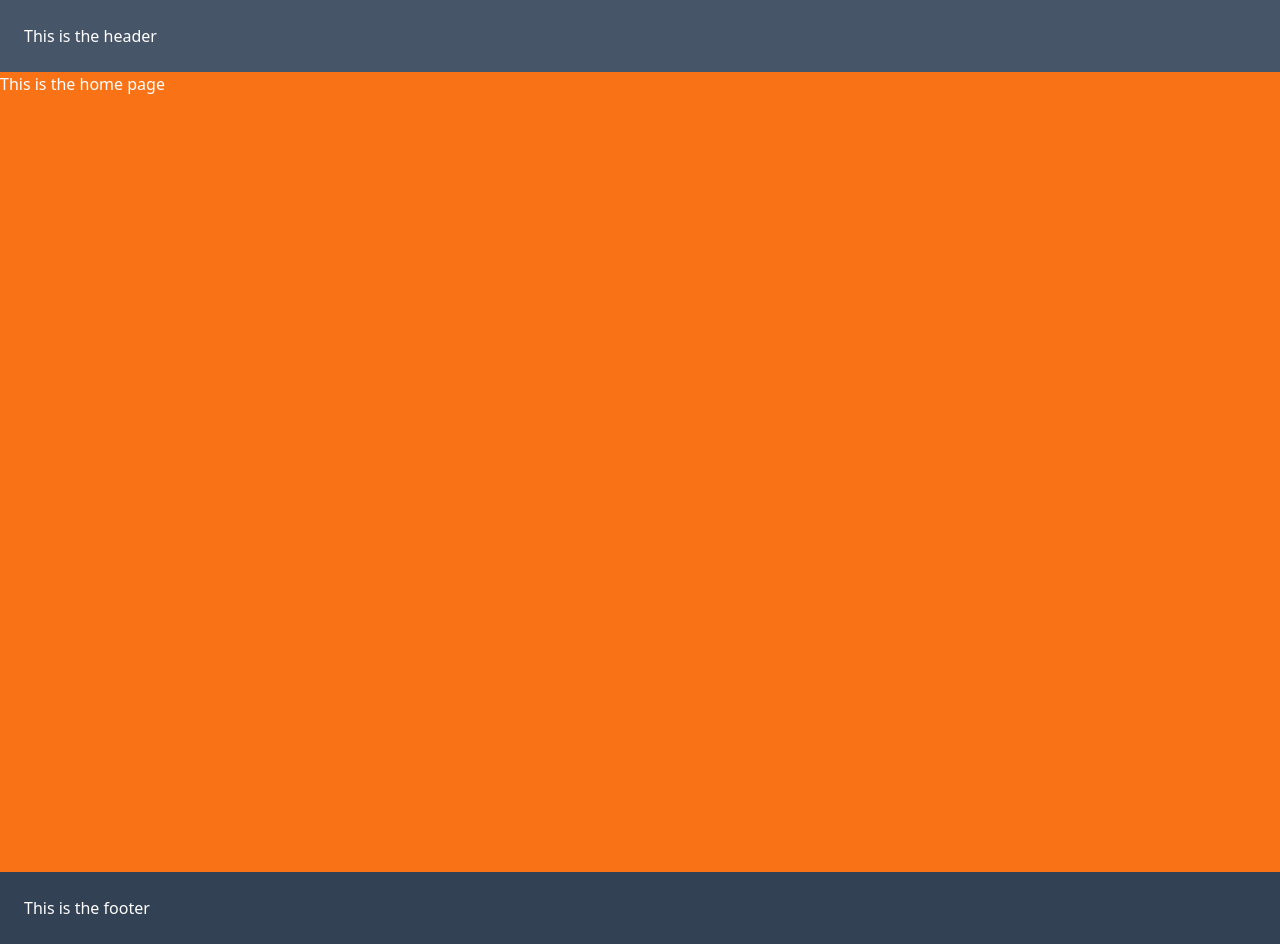
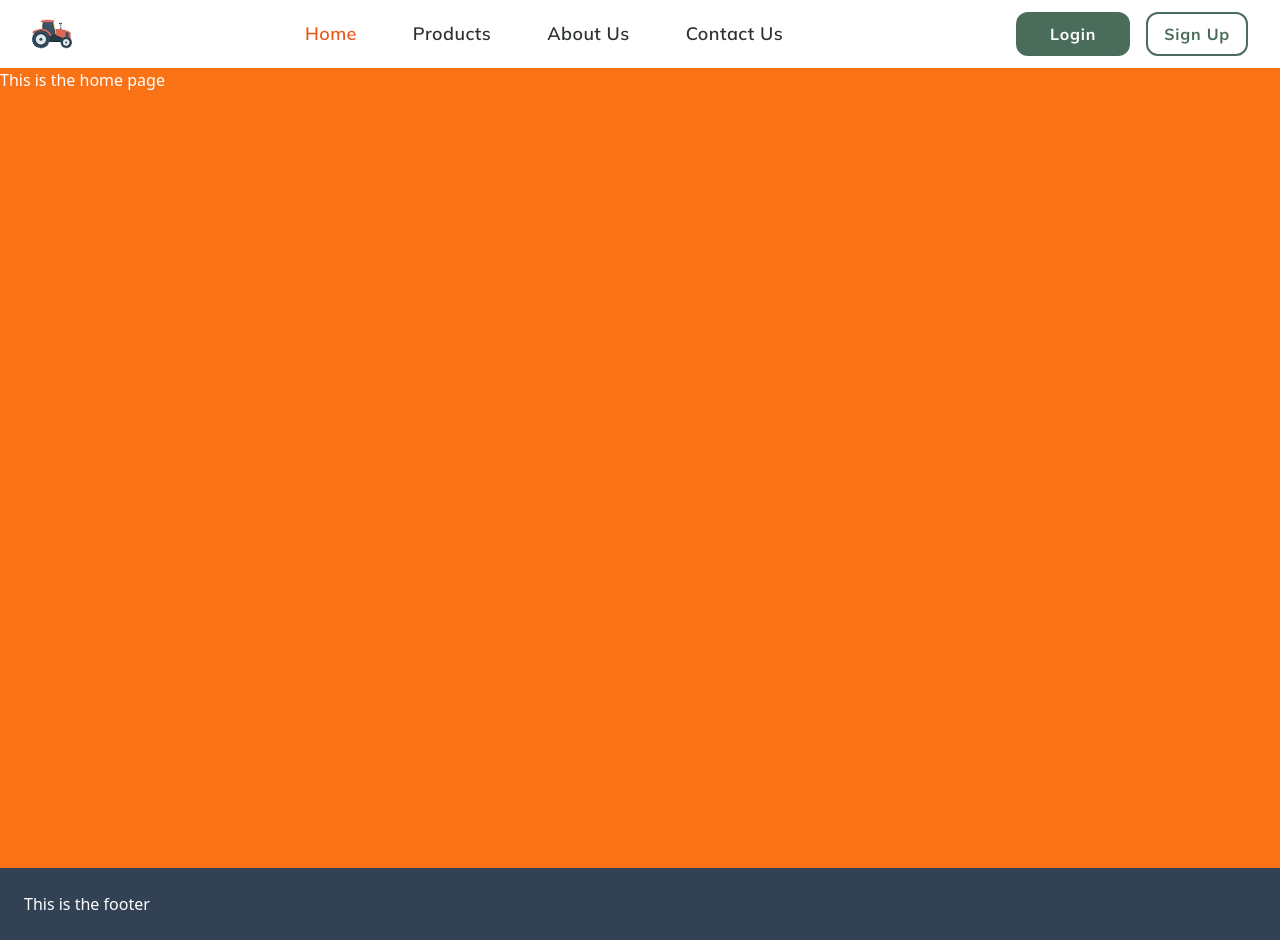
Before and after one commit to Ephy-kimotho/ukulima, a React (Vite) app: page / in a window 1280 px wide. Built offline with nearby package versions, Linux system fonts and the light colour scheme.

Commit message:
feat: implemented the Naviagtion for mobile and desktop

```diff
--- a/src/layout/Header.jsx
+++ b/src/layout/Header.jsx
@@ -1,7 +1,140 @@
+import { useState } from "react";
+import logo from "/icons/logo.png";
+import { Link, NavLink } from "react-router-dom";
+import { AlignRight, X } from "lucide-react";
+import Button from "../components/common/Button";
+
 function Header() {
+  /* State to keep track of Mobile menu status */
+  const [isMenuOpen, setIsMenuOpen] = useState(false);
+
+  /* Function to toggle mobile menu visibility */
+  const toggleMenu = () => setIsMenuOpen(!isMenuOpen);
+
+  const baseStyles =
+    "text-night font-semibold font-mulish text-lg hover:text-tangerine capitalize tracking-wide";
+  const activeStlyes = `${baseStyles} text-tangerine transition-colors duration-300`;
+
   return (
-    <header className="bg-slate-600 p-6 text-white">
-      <p>This is the header</p>
+    <header className="">
+      {/* TABLET AND DESKTOP NAVIGATION BAR */}
+      <section className="py-3 px-4 sm:px-8 bg-white shadow-md flex items-center justify-between">
+        {/* Logo */}
+        <Link to="/">
+          <img
+            src={logo}
+            alt="ukulima logo"
+            className="w-9 h-9 sm:w-10 sm:h-10"
+          />
+        </Link>
+
+        {/*Tablet and Desktop Navigation bar */}
+        <nav className="hidden md:flex gap-14">
+          <NavLink
+            to="/"
+            className={({ isActive }) => (isActive ? activeStlyes : baseStyles)}
+          >
+            Home
+          </NavLink>
+          <NavLink
+            to="products"
+            className={({ isActive }) => (isActive ? activeStlyes : baseStyles)}
+          >
+            Products
+          </NavLink>
+          <NavLink
+            to="about"
+            className={({ isActive }) => (isActive ? activeStlyes : baseStyles)}
+          >
+            About us
+          </NavLink>
+          <NavLink
+            to="contact"
+            className={({ isActive }) => (isActive ? activeStlyes : baseStyles)}
+          >
+            Contact us
+          </NavLink>
+        </nav>
+
+        {/* Authentication buttons */}
+        <div className="hidden md:flex items-center gap-4">
+          <Link
+            to="login"
+            className="py-2 px-8 bg-avocado text-white font-bold font-mulish tracking-wider rounded-xl text-base border-2 border-transparent hover:border-avocado hover:text-avocado hover:bg-white"
+          >
+            Login
+          </Link>
+          <Link
+            to="signup"
+            className="py-2 px-4 border-2 border-avocado text-avocado font-bold font-mulish tracking-wider rounded-xl text-base hover:border-transparent hover:bg-avocado hover:text-white"
+          >
+            Sign Up
+          </Link>
+        </div>
+
+        {/* Hamburger menu for mobile */}
+        <div className="md:hidden">
+          <Button action={toggleMenu}>
+            {isMenuOpen ? (
+              <X className="text-red-500" />
+            ) : (
+              <AlignRight className="text-night" />
+            )}
+          </Button>
+        </div>
+      </section>
+
+      {/* MOBILE NAVIGATION BAR SECTION */}
+      <section
+        className={`bg-zinc-200 absolute w-full min-h-screen flex flex-col justify-between md:hidden ${
+          isMenuOpen ? "block" : "hidden"
+        }`}
+      >
+        <nav className="flex flex-col gap-6 items-center mt-10">
+          <NavLink
+            to="/"
+            className={({ isActive }) => (isActive ? activeStlyes : baseStyles)}
+            onClick={() => setIsMenuOpen(false)}
+          >
+            Home
+          </NavLink>
+          <NavLink
+            to="products"
+            className={({ isActive }) => (isActive ? activeStlyes : baseStyles)}
+            onClick={() => setIsMenuOpen(false)}
+          >
+            Products
+          </NavLink>
+          <NavLink
+            to="about"
+            className={({ isActive }) => (isActive ? activeStlyes : baseStyles)}
+            onClick={() => setIsMenuOpen(false)}
+          >
+            About us
+          </NavLink>
+          <NavLink
+            to="contact"
+            className={({ isActive }) => (isActive ? activeStlyes : baseStyles)}
+            onClick={() => setIsMenuOpen(false)}
+          >
+            Contact us
+          </NavLink>
+        </nav>
+        <div className="flex flex-col mb-10 gap-4">
+          <Link
+            to="login"
+            className="py-2 px-8 bg-avocado text-white font-bold font-mulish tracking-wider rounded-xl text-base border-2 border-transparent hover:border-avocado hover:text-avocado hover:bg-white w-2/5 mx-auto text-center"
+          >
+            Login
+          </Link>
+          <Link
+            to="signup"
+            className="py-2 px-4 border-2 border-avocado text-avocado font-bold font-mulish tracking-wider rounded-xl text-base hover:border-transparent hover:bg-avocado hover:text-white w-2/5 mx-auto text-center"
+          >
+            Sign Up
+          </Link>
+        </div>
+      </section>
     </header>
   );
 }
```
